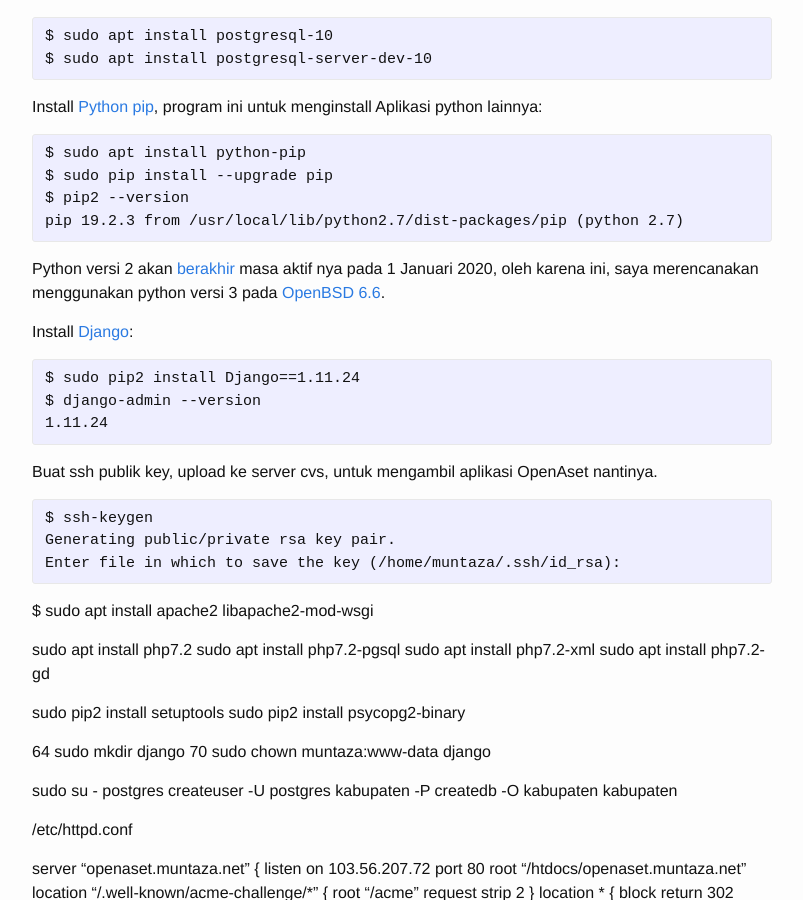
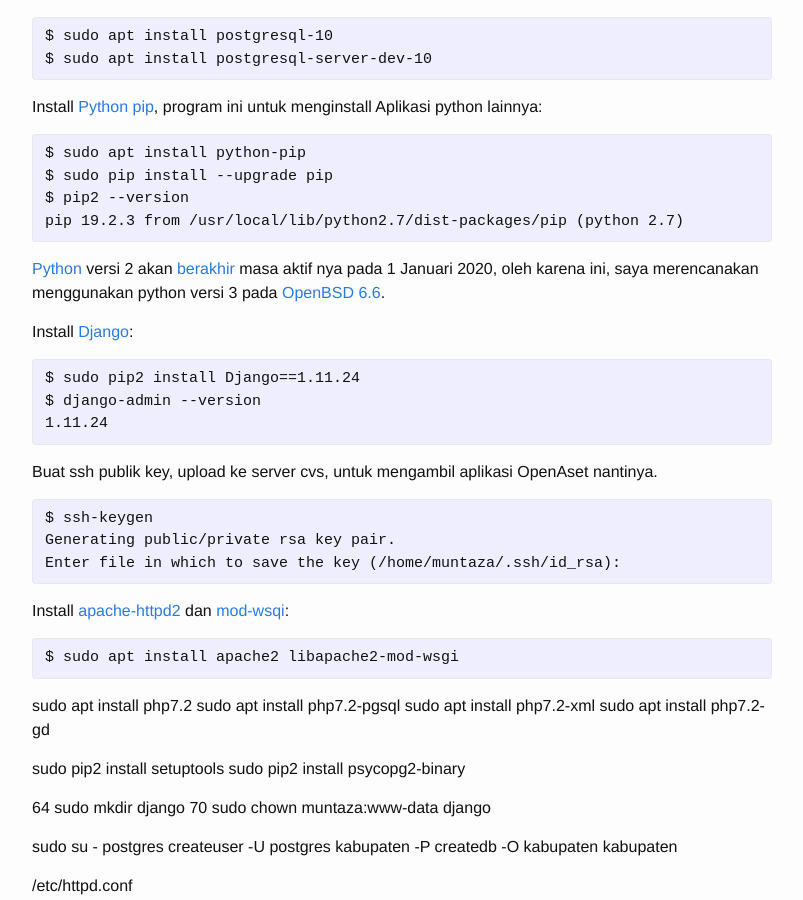
Before and after one commit to muntaza/muntaza.github.io, a Jekyll site: the page built from _posts/2019-09-21-openaset-linux-mint.markdown, in a window 1280 px wide and 900 px high, scrolled down 963 px. Shown: the whole window, without its empty margins (238-1041 px from the left). Built offline with Jekyll 4.4.1, drawn with Linux system fonts in a browser that asks for light colours.

Commit message:
linux dan openaset

```diff
--- a/_posts/2019-09-21-openaset-linux-mint.markdown
+++ b/_posts/2019-09-21-openaset-linux-mint.markdown
@@ -72,7 +72,7 @@
 pip 19.2.3 from /usr/local/lib/python2.7/dist-packages/pip (python 2.7)
 {% endhighlight %}
 
-Python versi 2 akan [berakhir](https://www.python.org/doc/sunset-python-2/) masa aktif
+[Python](https://www.python.org/) versi 2 akan [berakhir](https://www.python.org/doc/sunset-python-2/) masa aktif
 nya pada 1 Januari 2020, oleh karena ini, saya merencanakan menggunakan
 python versi 3 pada [OpenBSD 6.6](https://www.openbsd.org/66.html).
 
@@ -86,7 +86,8 @@
 {% endhighlight %}
 
 
-Buat ssh publik key, upload ke server cvs, untuk mengambil
+Buat ssh publik key,
+upload ke server cvs, untuk mengambil
 aplikasi OpenAset nantinya.
 
 {% highlight text %}
@@ -96,7 +97,13 @@
 {% endhighlight %}
 
 
+Install [apache-httpd2](https://httpd.apache.org/) dan
+[mod-wsqi](https://modwsgi.readthedocs.io/en/develop/):
+
+
+{% highlight text %}
 $ sudo apt install apache2 libapache2-mod-wsgi
+{% endhighlight %}
 
 sudo apt install php7.2
 sudo apt install php7.2-pgsql
```
